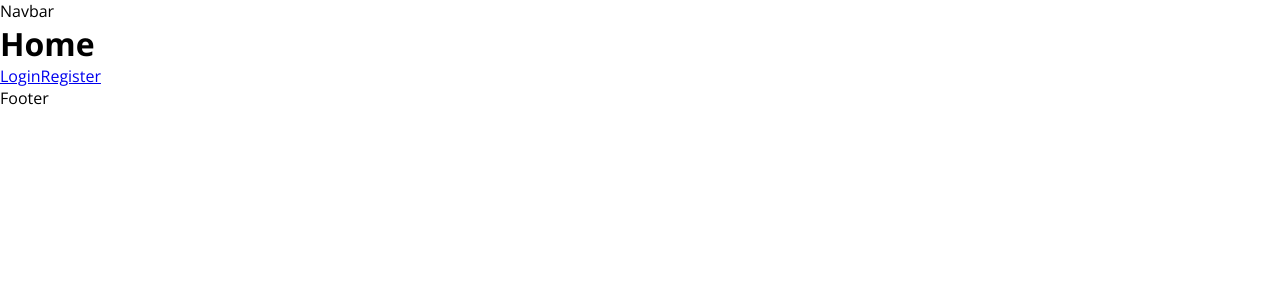
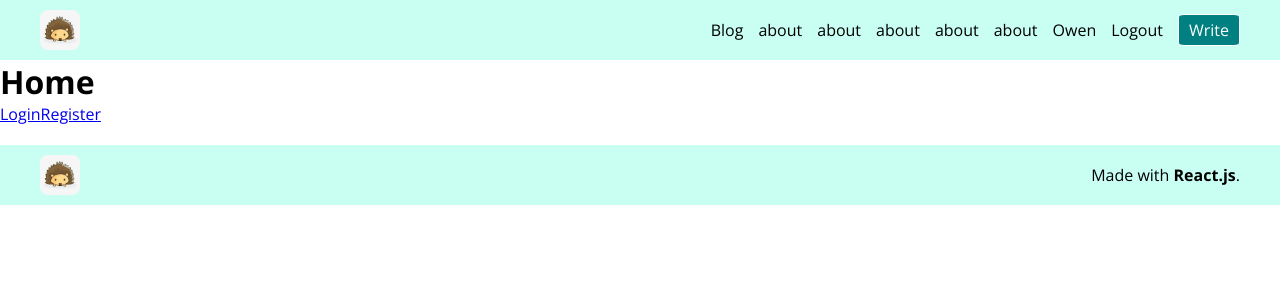
Before and after one commit to HedgeOwen/Blog, a React (Create React App) app in the folder client/: page / in a window 1280 px wide. Shown: the top 300 px of the page. Built offline with nearby package versions, Linux system fonts and the light colour scheme.

Commit message:
Add Navbar and Footer

```diff
--- a/client/src/components/Footer.jsx
+++ b/client/src/components/Footer.jsx
@@ -1,8 +1,14 @@
 import React from 'react'
+import Logo from "../img/logo.jpg"
 
 const Footer = () => {
     return (
-        <div>Footer</div>
+        <footer>
+            <img src={Logo} alt='logo'></img>
+            <span>
+                Made with <b>React.js</b>.
+            </span>
+        </footer>
     )
 }
 
--- a/client/src/components/Nacbar.jsx
+++ b/client/src/components/Nacbar.jsx
@@ -1,8 +1,41 @@
 import React from 'react'
+import Logo from "../img/logo.jpg"
+import {Link} from 'react-router-dom'
 
 const Navbar = () => {
     return (
-        <div>Navbar</div>
+        <div className='navbar'>
+            <div className='container'>
+                <div className='logo'>
+                    <img src={Logo} alt="logo" />
+                </div>
+                <div className='links'>
+                    <Link className='link' to="/?cat=blog">
+                        <h4>Blog</h4>
+                    </Link>
+                    <Link className='link' to="/?cat=about">
+                        <h4>about</h4>
+                    </Link>
+                    <Link className='link' to="/?cat=about">
+                        <h4>about</h4>
+                    </Link>
+                    <Link className='link' to="/?cat=about">
+                        <h4>about</h4>
+                    </Link>
+                    <Link className='link' to="/?cat=about">
+                        <h4>about</h4>
+                    </Link>
+                    <Link className='link' to="/?cat=about">
+                        <h4>about</h4>
+                    </Link>
+                    <span>Owen</span>
+                    <span>Logout</span>
+                    <span className='write'>
+                        <Link className="link" to='/write'>Write</Link>
+                    </span>
+                </div>
+            </div>
+        </div>
     )
 }
 
--- a/client/src/style.scss
+++ b/client/src/style.scss
@@ -1,6 +1,12 @@
+$mainColor: #bdfff0d0;
+
 .app {
-
     .container {
+        width: 100%;
+        .link {
+            text-decoration: none;
+            color: #000;
+        }
         /* Login & Register*/
         .auth {
             display: flex;
@@ -52,5 +58,83 @@
                 }
             }
         }
+
+        //NavBar
+
+        .navbar {
+            display: flex;
+            justify-content: center;
+            .container {
+                background-color: $mainColor;
+                padding: 10px 40px;
+                display: flex;
+                align-items: center;
+                justify-content: space-between;
+                .logo {
+                    img {
+                        display: block;
+                        margin: 0 auto;
+                        width: 40px;
+                        border-radius: 20%;
+                    }
+                }
+
+                .links {
+                    display: flex;
+                    align-items: center;
+                    gap: 15px;
+
+                    h4 {
+                        font-size: 16px;
+                        font-weight: 300;
+                    }
+
+                    span {
+                        cursor: pointer;
+                    }
+
+                    .write {
+                        background-color: $mainColor;
+                        width: 60px;
+                        height: 30px;
+                        border-radius: 10%;
+                        display: flex;
+                        align-items: center;
+                        justify-content: center;
+                        font-size: 16px;
+                        font-weight: 400;
+                        background-color: teal;
+                        border: 1px solid white;
+
+                        .link {
+                            color: white;
+                        }
+
+                        &:hover {
+                            color: teal;
+                            background-color: white;
+                            border: 1px solid teal;
+                        }
+                    }
+                }
+            }
+        }
+
+        //Footer
+        footer {
+            margin-top: 20px;
+            padding: 10px 40px;
+            background-color: $mainColor;
+            display: flex;
+            align-items: center;
+            justify-content: space-between;
+            font-style: 12px;
+
+            img {
+                display: block;
+                width: 40px;
+                border-radius: 20%;
+            }
+        }
     }
 }
```
Also changed, not shown: client/src/img/logo.jpg (added).
